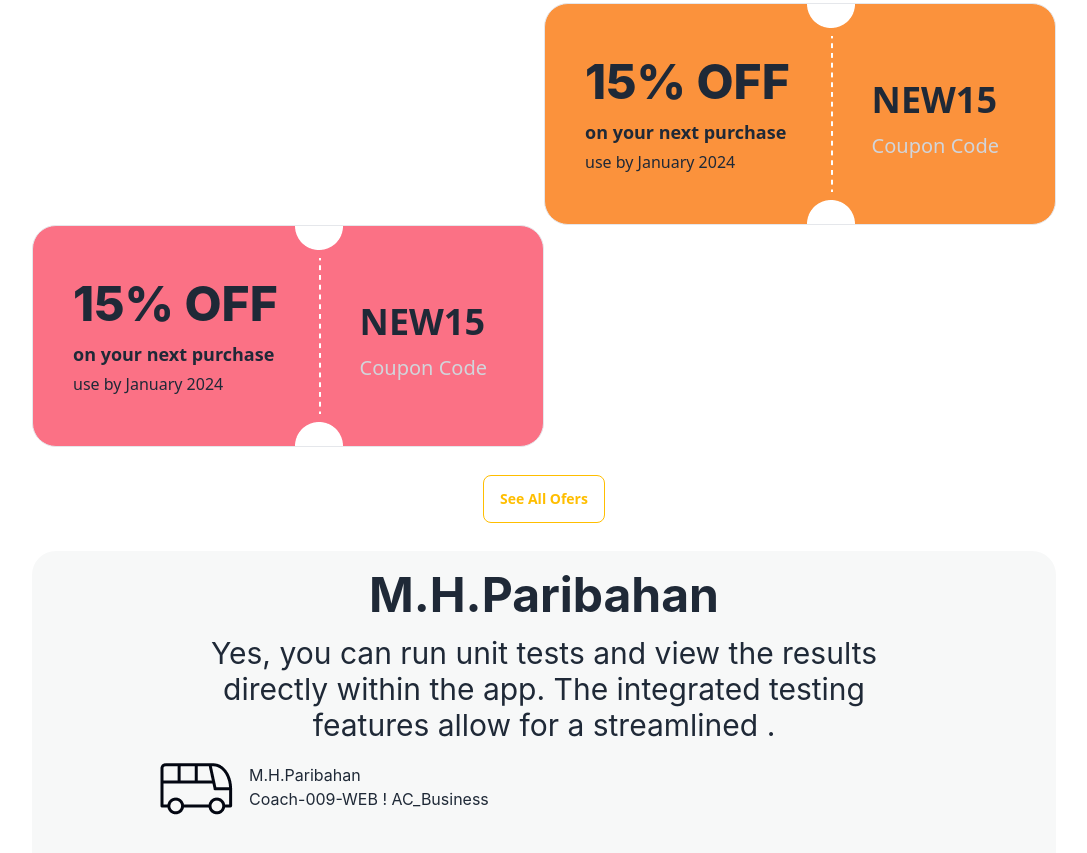
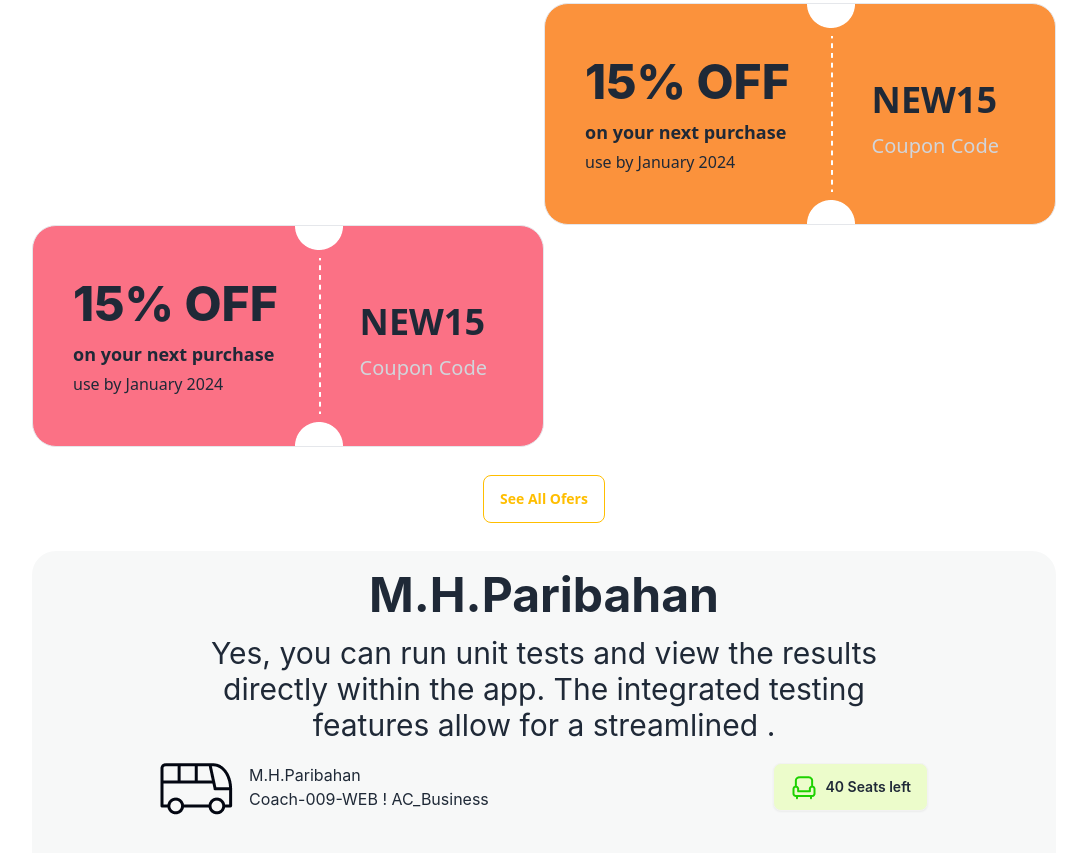
Before and after one commit to mhrocky5683/Bus-Ticket-Support, a plain HTML site: page index.html in a window 1280 px wide. Shown: the part 1011-1864 px from the top of the page, without its empty margins (96-1183 px from the left). Drawn offline with nearby package versions, Linux system fonts and the light colour scheme.

Commit message:
added booking setion

```diff
--- a/index.html
+++ b/index.html
@@ -116,6 +116,7 @@
                             app. The integrated testing features allow for a streamlined .</P>
                     </div>
 
+                    <div class=" flex justify-between">
                         <div class="flex gap-4">
                             <img src="images/bus-logo.png" alt="">
                             <div>
@@ -123,7 +124,9 @@
                                 <h1>Coach-009-WEB ! AC_Business</h1>
                             </div>
                         </div>
-                </section>
+
+                        <a class="bg-lime-100 btn"><img src="images/seat-green.png" alt=""> 40 Seats left</a>
+                    </div </section>
 
                 </section>
 
```
Lines whose indentation alone changed are shown as unchanged.
